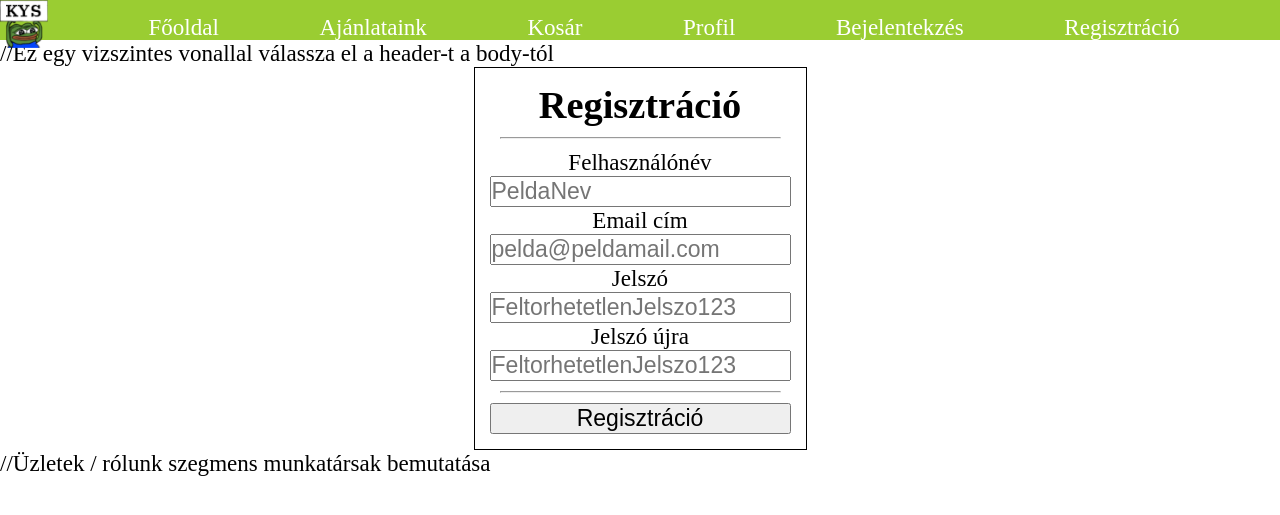
After one commit to Troversones/webtervProjekt, a PHP site: page /register.html in a window 1280 px wide. The commit adds this page. Shown: the top 515 px of the page. Run offline with PHP 8.4, Linux system fonts and the light colour scheme.

Commit message:
Goofy ah regisztrációs form

```diff
--- a/css/style.css
+++ b/css/style.css
@@ -9,6 +9,27 @@ header {
     position: sticky;
     top: 0;
     width: 100%;
+}
+
+main {
+    display: flex;
+    justify-content: center;
+}
+
+#register-form {
+    display: flex;
+    flex-direction: column;
+    text-align: center;
+    border: 1px solid black;
+    padding: 15px;
+}
+
+#register-form h1 {
+    font-size: 2rem;
+}
+
+#register-form hr {
+    margin: 10px;
 }
 
 #navbar {
--- /dev/null
+++ b/register.html
@@ -0,0 +1,60 @@
+<!DOCTYPE html>
+<html lang="hu">
+
+<head>
+    <title>Egy világ ahol csak kristályoznak 🤙🤙🤙</title>
+    <meta charset="UTF-8">
+    <link rel="stylesheet" href="../css/style.css">
+</head>
+
+<body>
+    <div class="container">
+        <header>
+            <nav id="navbar">
+                <ul>
+                    <li><a href="home.html"><img src="../img/pepekys.png" alt="homehead-img" height="48px"
+                                id="home-head-img"></a>
+                    </li>
+                    <li><a href="home.html">Főoldal</a></li>
+                    <li><a href="store.html">Ajánlataink</a></li>
+                    <li><a href="">Kosár</a></li>
+                    <li><a href="profile.html">Profil</a></li>
+                    <li><a href="">Bejelentekzés</a></li>
+                    <li><a href="register.html">Regisztráció</a></li>
+                    <li><a href="" hidden>Admin felület</a></li>
+                </ul>
+            </nav>
+        </header>
+        <div id="home-divis" class="highlight-text">
+            //Ez egy vizszintes vonallal válassza el a header-t a body-tól
+        </div>
+        <main>
+            <form action="" id="register-form">
+                <h1>Regisztráció</h1>
+                <hr>
+                <label for="name">Felhasználónév</label>
+                <input type="text" name="name" id="name" placeholder="PeldaNev">
+                <label for="email">Email cím</label>
+                <input type="email" name="email" id="email" placeholder="pelda@peldamail.com">
+                <label for="pwd1">Jelszó</label>
+                <input type="password" name="pwd1" id="pwd1" placeholder="FeltorhetetlenJelszo123">
+                <label for="pwd2">Jelszó újra</label>
+                <input type="password" name="pwd2" id="pwd2" placeholder="FeltorhetetlenJelszo123">
+                <hr>
+                <input type="submit" value="Regisztráció">
+            </form>
+        </main>
+        <footer>
+            <div id="home-foot">
+                //Üzletek / rólunk szegmens munkatársak bemutatása
+                <div id="shops">
+                </div>
+                <div id="aboutus">
+                </div>
+            </div>
+        </footer>
+    </div>
+
+</body>
+
+</html>
```
Also changed, not shown: home.html (+5 -3 lines), profile.html (added, +45 -0 lines), store.html (+5 -4 lines), img/pepekys.png (added).
